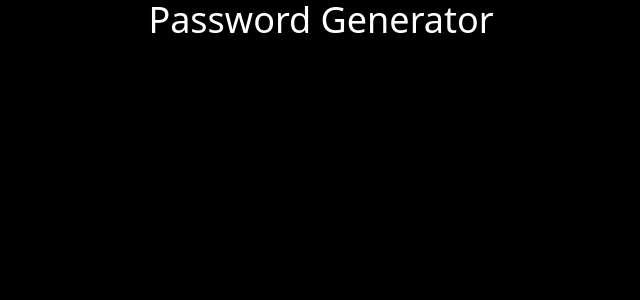
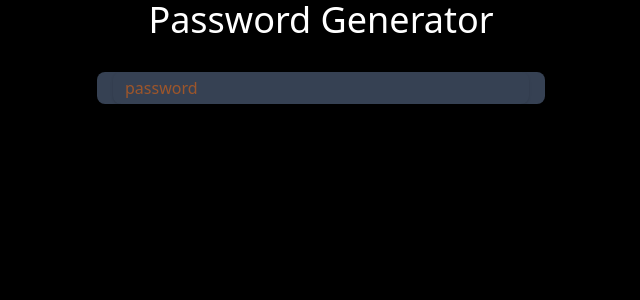
Before and after one commit to madhavmishra09/password_generator, a React (Vite) app: page / in a window 1280 px wide. Shown: the top 300 px of the page, without its empty margins (319-959 px from the left). Built offline with nearby package versions, Linux system fonts and the light colour scheme.

Commit message:
Input line created to generate password

```diff
--- a/src/App.jsx
+++ b/src/App.jsx
@@ -21,6 +21,11 @@
   return (
     <>
       <h1 className='text-4xl text-center text-white'>Password Generator</h1>
+      <div className='w-full max-w-md mx-auto shadow-md rounded-lg px-4 my-8 text-orange-500 bg-gray-700'>
+        <div className='flex shadow rounded-lg overflow-hidden mb-4'>
+          <input type="text" value={password} className='outline-none w-full py-1 px-3' placeholder='password'/>
+        </div>
+      </div>
     </>
   )
 }
```
